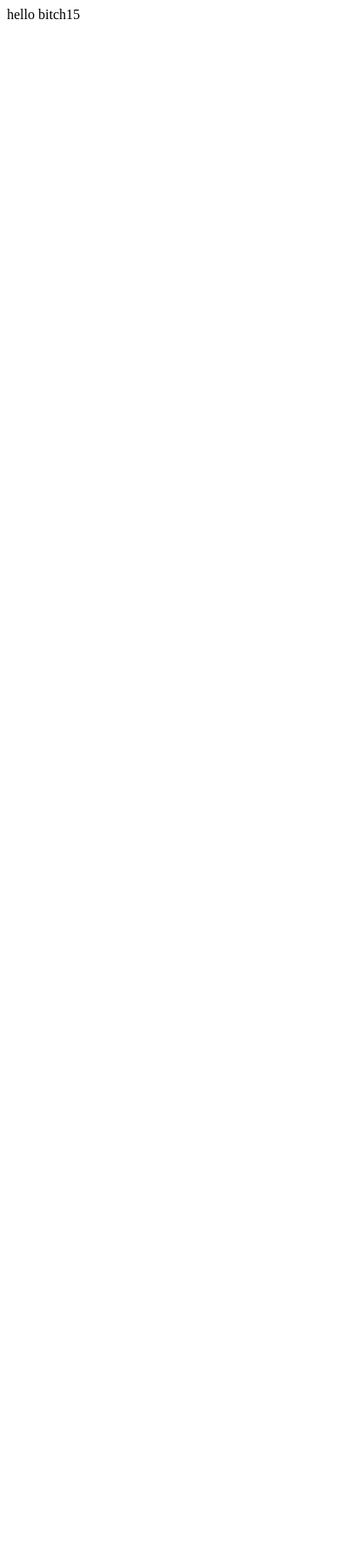
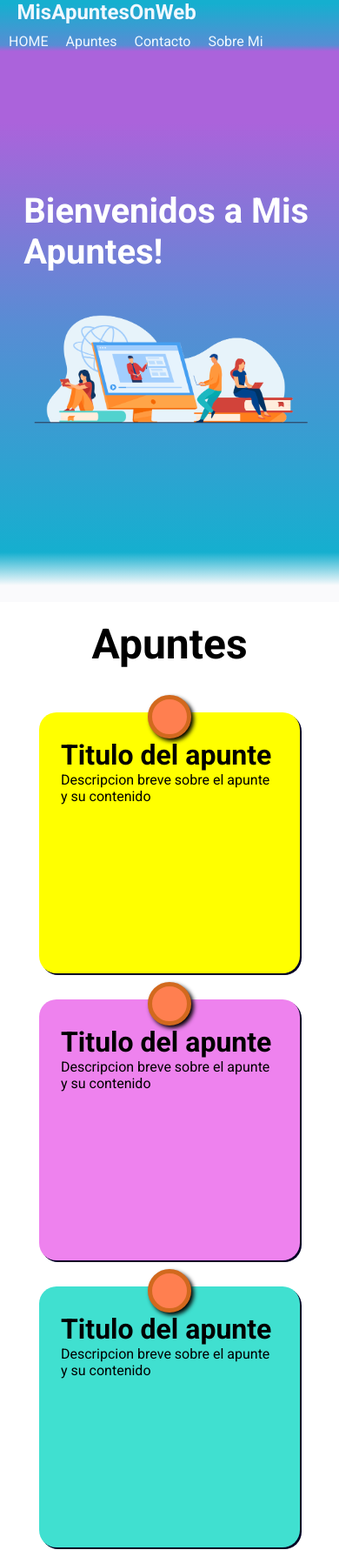
Before and after one commit to misapuntesonweb/misapuntesonweb.github.io, a plain HTML site: page index.html in a window 390 px wide. Shown: the top 1782 px of the page at 87% size. Before the commit the page ends 844 px from the top, so only its background shows below. Drawn offline with Linux system fonts and the light colour scheme.

Commit message:
falta el footer

```diff
--- a/index.html
+++ b/index.html
@@ -1,11 +1,88 @@
 <!DOCTYPE html>
 <html lang="en">
   <head>
+    <link rel="stylesheet" href="./src/main.css" />
     <meta charset="UTF-8" />
     <meta name="viewport" content="width=device-width, initial-scale=1.0" />
     <title>MisApuntesOnWeb</title>
   </head>
   <body>
-    hello bitch15
+    <div class="header" id="header">
+      <h1>MisApuntesOnWeb</h1>
+      <ul>
+        <li><a href="">HOME</a></li>
+        <li><a href="">Apuntes</a></li>
+        <li><a href="">Contacto</a></li>
+        <li><a href="">Sobre Mi</a></li>
+      </ul>
+    </div>
+
+    <!-- hero -->
+
+    <div class="hero" id="hero">
+      <h1 class="heroTitle" id="heroTitle">Bienvenidos a Mis Apuntes!</h1>
+
+      <img
+        class="heroImg"
+        id="heroImg"
+        src="./src/img/newheroimage.png"
+        alt=""
+      />
+    </div>
+    <!-- apuntes -->
+
+    <div class="apuntesContainer">
+      <h1 class="seccionApuntes">Apuntes</h1>
+
+      <div class="apuntes" id="apuntes">
+        <div class="apunte1" id="apunte1">
+          <div class="tachuela"></div>
+          <h1>Titulo del apunte</h1>
+          <p>Descripcion breve sobre el apunte y su contenido</p>
+        </div>
+        <div class="apunte1" id="apunte2">
+          <div class="tachuela"></div>
+          <h1>Titulo del apunte</h1>
+          <p>Descripcion breve sobre el apunte y su contenido</p>
+        </div>
+        <div class="apunte1" id="apunte3">
+          <div class="tachuela"></div>
+          <h1>Titulo del apunte</h1>
+          <p>Descripcion breve sobre el apunte y su contenido</p>
+        </div>
+        <div class="apunte1" id="apunte4">
+          <div class="tachuela"></div>
+          <h1>Titulo del apunte</h1>
+          <p>Descripcion breve sobre el apunte y su contenido</p>
+        </div>
+      </div>
+    </div>
+    <!-- footer y contacto -->
+    <div class="footer" id="footer">
+      <div class="contacto" id="contacto">
+        <h1>Necesitas algun apunte o explicacion?</h1>
+        <form action="" method="POST">
+          <label for="nombre">Nombre</label>
+          <input
+            type="text"
+            id="nombre"
+            placeholder="Escriba aqui su nombre"
+          /><br />
+          <label for="email">Correo electronico</label>
+          <input
+            type="email"
+            id="email"
+            placeholder="ejemplo@ejemplo.com"
+          /><br />
+          <button type="submit">Enviar</button>
+        </form>
+      </div>
+      <div class="redes" id="redes">
+        <h1>Sigamos en contacto!</h1>
+      </div>
+    </div>
+
+    <!-- scripts -->
+    <script src="./src/main.js"></script>
   </body>
 </html>
--- /dev/null
+++ b/src/main.css
@@ -0,0 +1,205 @@
+@import url("https://fonts.googleapis.com/css2?family=Roboto:wght@300;400;700&display=swap");
+
+* {
+  margin: 0;
+  padding: 0;
+  box-sizing: border-box;
+  font-family: Roboto;
+}
+
+.body {
+  width: 100%;
+}
+
+.header {
+  height: 7vh;
+  width: 100%;
+  display: flex;
+  justify-content: space-between;
+  align-items: center;
+  background: rgb(2, 0, 36);
+  background: linear-gradient(
+    0deg,
+    rgba(2, 0, 36, 1) 0%,
+    rgba(171, 99, 219, 1) 0%,
+    rgba(87, 141, 212, 1) 12%,
+    rgba(21, 175, 207, 1) 93%
+  );
+  color: aliceblue;
+}
+
+.header h1 {
+  margin-left: 5vw;
+  font-size: 2.5rem;
+}
+
+.header ul {
+  display: flex;
+  justify-content: space-around;
+  margin-right: 5vw;
+}
+
+.header li {
+  padding: 10px;
+  list-style: none;
+  text-align: center;
+}
+
+.header a {
+  color: aliceblue;
+  text-decoration: none;
+}
+
+/* hero */
+
+.hero {
+  display: flex;
+  justify-content: center;
+  align-items: center;
+  width: 100%;
+  height: 75vh;
+  background: rgb(250, 250, 252);
+  background: linear-gradient(
+    0deg,
+    rgba(250, 250, 252, 1) 3%,
+    rgba(21, 175, 207, 1) 9%,
+    rgba(87, 141, 212, 1) 50%,
+    rgba(171, 99, 219, 1) 87%
+  );
+}
+
+.hero h1 {
+  margin-left: 7vw;
+  font-size: 3.5rem;
+  color: white;
+}
+
+.heroImg {
+  width: 70%;
+}
+
+/* apuntes */
+
+.apuntesContainer {
+  margin-left: 5vw;
+  width: 90%;
+}
+
+.apuntes {
+  display: flex;
+  justify-content: space-around;
+  flex-wrap: wrap;
+}
+
+.seccionApuntes {
+  text-align: center;
+  margin-top: 20px;
+  margin-bottom: 50px;
+  font-weight: 700;
+  font-size: 3rem;
+}
+
+.apunte1 {
+  /* border: red 5px solid; */
+  width: 300px;
+  height: 300px;
+  border-radius: 20px;
+  background-color: yellow;
+  border: none;
+  padding: 25px;
+  margin-bottom: 30px;
+  box-shadow: rgb(2, 0, 36) 2px 2px;
+}
+
+.tachuela {
+  height: 50px;
+  width: 50px;
+  background-color: coral;
+  border: 5px solid chocolate;
+  border-radius: 50px;
+  margin-top: -45px;
+  margin-left: 100px;
+  box-shadow: 3px 3px 5px black;
+}
+
+#apunte2 {
+  background-color: violet;
+}
+
+#apunte3 {
+  background-color: turquoise;
+}
+
+#apunte4 {
+  background-color: orange;
+}
+
+/* footer */
+
+.footer {
+  color: white;
+  background: black;
+  margin-top: 25px;
+  width: 100%;
+  height: 350px;
+  display: flex;
+  justify-content: space-between;
+}
+
+.contacto {
+  padding: 25px 15px 0 25px;
+  font-size: 1rem;
+}
+
+/* medias */
+
+@media screen and (max-width: 460px) {
+  .header {
+    height: 7vh;
+    width: 100%;
+    display: flex;
+    flex-wrap: wrap;
+    justify-content: space-between;
+    align-items: center;
+    background: rgb(2, 0, 36);
+    background: linear-gradient(
+      0deg,
+      rgba(2, 0, 36, 1) 0%,
+      rgba(171, 99, 219, 1) 0%,
+      rgba(87, 141, 212, 1) 12%,
+      rgba(21, 175, 207, 1) 93%
+    );
+    color: aliceblue;
+  }
+  .header h1 {
+    margin-left: 5vw;
+    font-size: 1.5rem;
+  }
+
+  .hero {
+    display: flex;
+    flex-direction: column;
+    justify-content: center;
+    align-items: center;
+    width: 100%;
+    height: 75vh;
+    background: rgb(250, 250, 252);
+    background: linear-gradient(
+      0deg,
+      rgba(250, 250, 252, 1) 3%,
+      rgba(21, 175, 207, 1) 9%,
+      rgba(87, 141, 212, 1) 50%,
+      rgba(171, 99, 219, 1) 87%
+    );
+  }
+
+  .hero h1 {
+    margin-left: 7vw;
+    font-size: 2.5rem;
+    color: white;
+  }
+
+  .heroImg {
+    width: 90%;
+  }
+}
```
Also changed, not shown: src/img/newheroimage.png (added), src/main.js (added).
